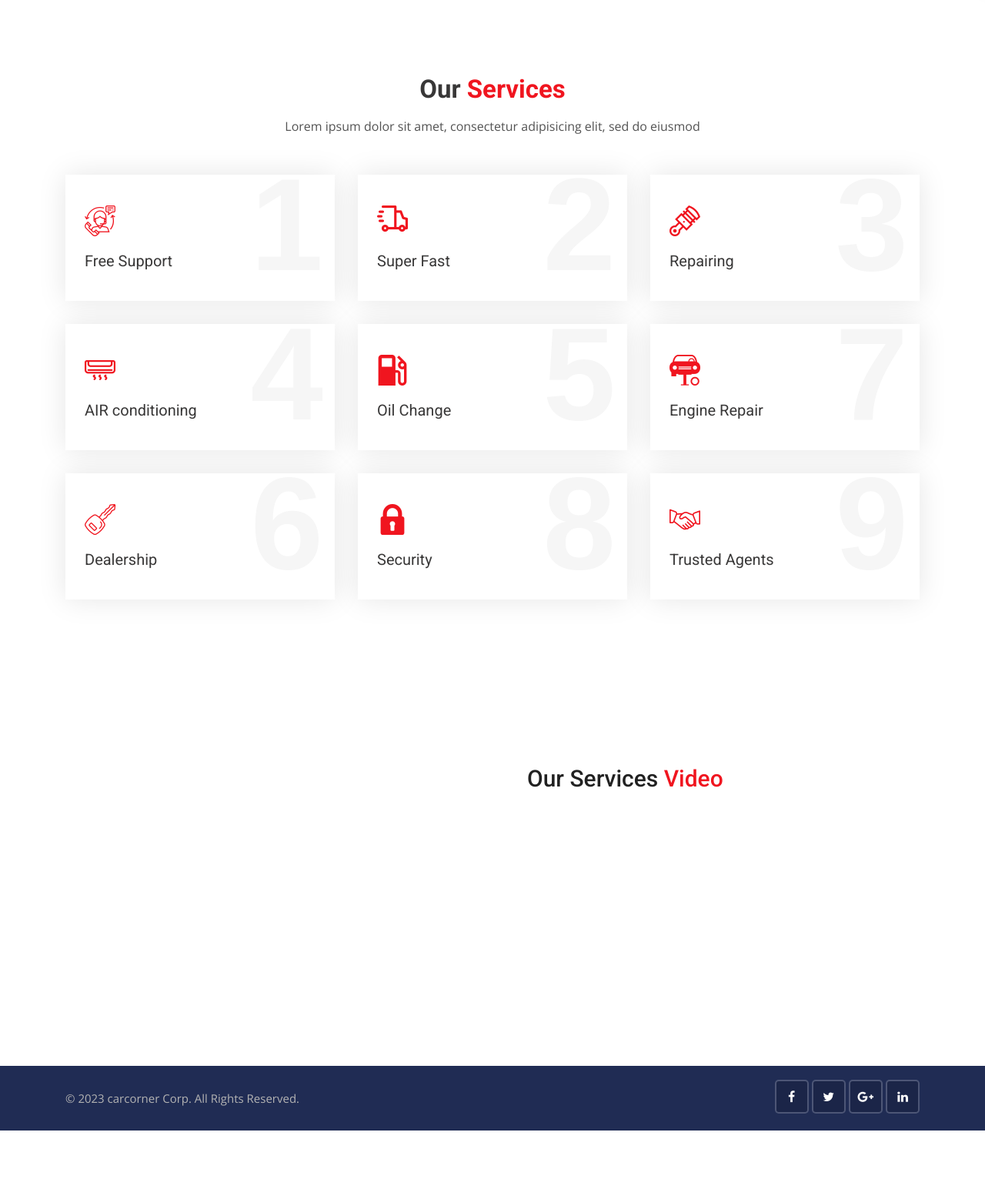
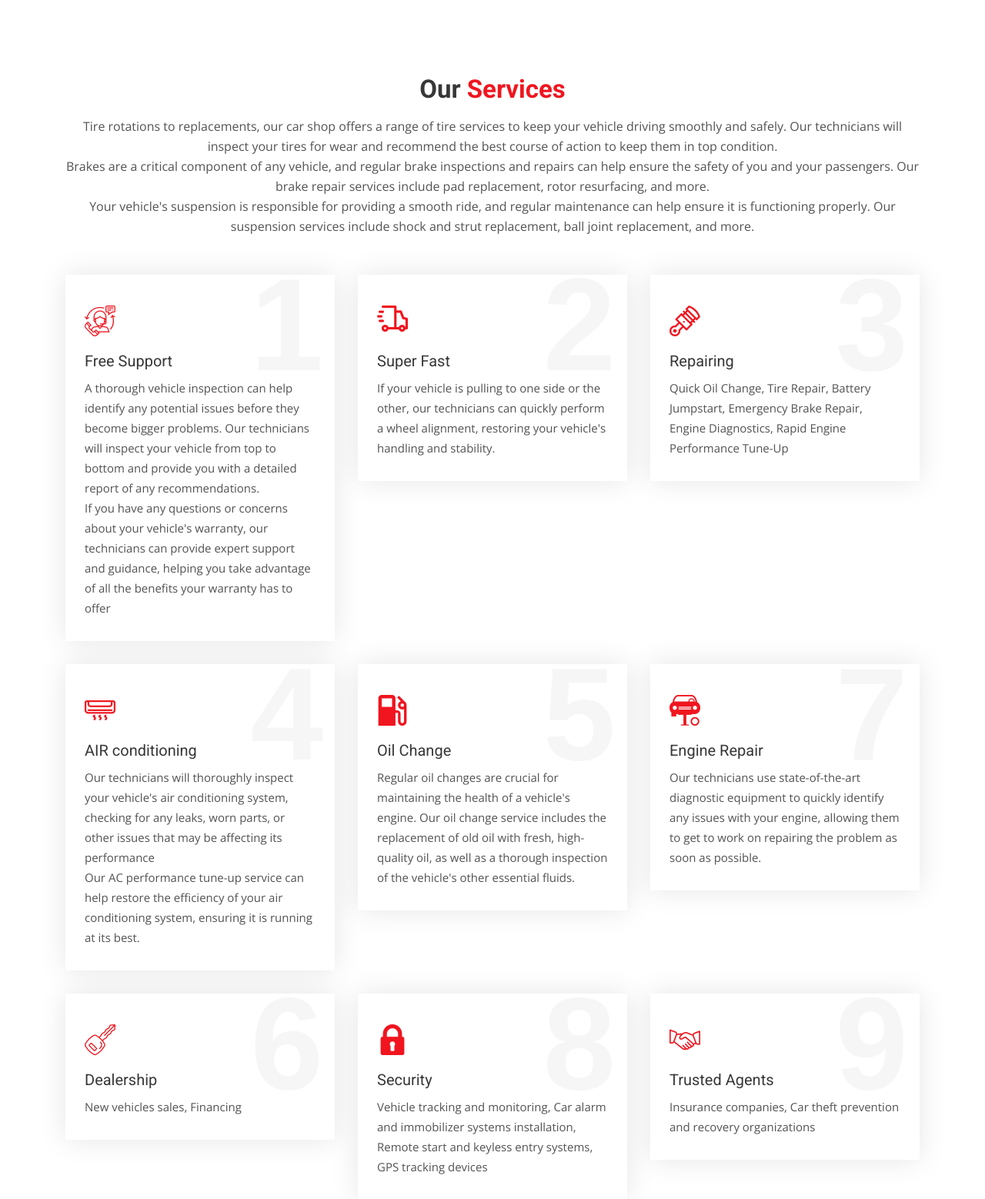
Before and after one commit to darshcloud/CMPE_282_Team_Project_Carcorner, a Django app: page /services in a window 1280 px wide. Shown: the part 364-1922 px from the top of the page at 77% size. Before the commit the page ends 1833 px from the top, so only its background shows below. Run offline with Django 3.2, Linux system fonts and the light colour scheme; some libraries are stand-ins or nearby versions.

Commit message:
updated services details

```diff
--- a/templates/pages/services.html
+++ b/templates/pages/services.html
@@ -22,7 +22,10 @@
         <!-- Main title -->
         <div class="main-title text-center">
             <h1>Our <span>Services</span></h1>
-            <p>Lorem ipsum dolor sit amet, consectetur adipisicing elit, sed do eiusmod</p>
+            <p>Tire rotations to replacements, our car shop offers a range of tire services to keep your vehicle driving smoothly and safely. Our technicians will inspect your tires for wear and recommend the best course of action to keep them in top condition.</p>
+            <p>Brakes are a critical component of any vehicle, and regular brake inspections and repairs can help ensure the safety of you and your passengers. Our brake repair services include pad replacement, rotor resurfacing, and more.</p>
+            <p>Your vehicle's suspension is responsible for providing a smooth ride, and regular maintenance can help ensure it is functioning properly. Our suspension services include shock and strut replacement, ball joint replacement, and more.</p>
+
         </div>
         <div class="row">
             <div class="col-lg-4 col-md-6 col-sm-6">
@@ -33,7 +36,8 @@
                     </div>
                     <div class="detail">
                         <h3>Free Support</h3>
-                        <p></p>
+                        <p>A thorough vehicle inspection can help identify any potential issues before they become bigger problems. Our technicians will inspect your vehicle from top to bottom and provide you with a detailed report of any recommendations.</p>
+                        <p> If you have any questions or concerns about your vehicle's warranty, our technicians can provide expert support and guidance, helping you take advantage of all the benefits your warranty has to offer</p>
                     </div>
                 </div>
             </div>
@@ -45,7 +49,7 @@
                     </div>
                     <div class="detail">
                         <h3>Super Fast</h3>
-                        <p></p>
+                        <p>If your vehicle is pulling to one side or the other, our technicians can quickly perform a wheel alignment, restoring your vehicle's handling and stability.</p>
                     </div>
                 </div>
             </div>
@@ -57,7 +61,7 @@
                     </div>
                     <div class="detail">
                         <h3>Repairing</h3>
-                        <p></p>
+                        <p>Quick Oil Change, Tire Repair, Battery Jumpstart, Emergency Brake Repair, Engine Diagnostics, Rapid Engine Performance Tune-Up </p>
                     </div>
                 </div>
             </div>
@@ -69,7 +73,8 @@
                     </div>
                     <div class="detail">
                         <h3>AIR conditioning</h3>
-                        <p></p>
+                        <p> Our technicians will thoroughly inspect your vehicle's air conditioning system, checking for any leaks, worn parts, or other issues that may be affecting its performance</p>
+                        <p>Our AC performance tune-up service can help restore the efficiency of your air conditioning system, ensuring it is running at its best.</p>
                     </div>
                 </div>
             </div>
@@ -81,7 +86,7 @@
                     </div>
                     <div class="detail">
                         <h3>Oil Change</h3>
-                        <p></p>
+                        <p>Regular oil changes are crucial for maintaining the health of a vehicle's engine. Our oil change service includes the replacement of old oil with fresh, high-quality oil, as well as a thorough inspection of the vehicle's other essential fluids.</p>
                     </div>
                 </div>
             </div>
@@ -93,7 +98,7 @@
                     </div>
                     <div class="detail">
                         <h3>Engine Repair</h3>
-                        <p></p>
+                        <p>Our technicians use state-of-the-art diagnostic equipment to quickly identify any issues with your engine, allowing them to get to work on repairing the problem as soon as possible.</p>
                     </div>
                 </div>
             </div>
@@ -105,7 +110,7 @@
                     </div>
                     <div class="detail">
                         <h3>Dealership</h3>
-                        <p></p>
+                        <p>New vehicles sales, Financing</p>
                     </div>
                 </div>
             </div>
@@ -117,7 +122,7 @@
                     </div>
                     <div class="detail">
                         <h3>Security</h3>
-                        <p></p>
+                        <p>Vehicle tracking and monitoring, Car alarm and immobilizer systems installation, Remote start and keyless entry systems, GPS tracking devices</p>
                     </div>
                 </div>
             </div>
@@ -129,7 +134,7 @@
                     </div>
                     <div class="detail">
                         <h3>Trusted Agents</h3>
-                        <p></p>
+                        <p>Insurance companies, Car theft prevention and recovery organizations</p>
                     </div>
                 </div>
             </div>
```
